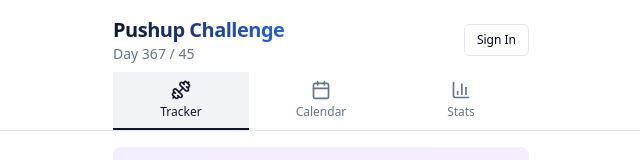
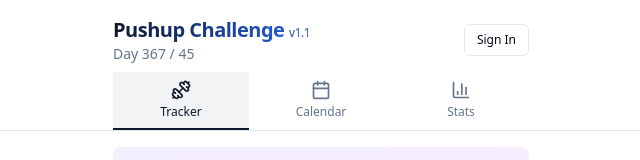
Before and after one commit to bryhudson/activity-tracker, a React (Vite) app: page / in a window 1280 px wide. Shown: the top 160 px of the page, without its empty margins (319-959 px from the left). Built offline with nearby package versions, Linux system fonts and the light colour scheme; no server answers.

Commit message:
chore: bump version to v1.1 to verify deployment

```diff
--- a/src/App.jsx
+++ b/src/App.jsx
@@ -25,7 +25,7 @@ function App() {
         <div className="max-w-md mx-auto p-4 pb-2 flex items-center justify-between">
           <div>
             <h1 className="text-xl font-bold tracking-tight bg-gradient-to-r from-primary to-blue-600 bg-clip-text text-transparent">
-              Pushup Challenge
+              Pushup Challenge <span className="text-xs font-normal text-muted-foreground/50">v1.1</span>
             </h1>
             <div className="text-sm font-medium text-muted-foreground">
               Day {Math.max(1, Math.floor((new Date(todayStr) - new Date(startDate)) / (1000 * 60 * 60 * 24)) + 1)} / 45
```
